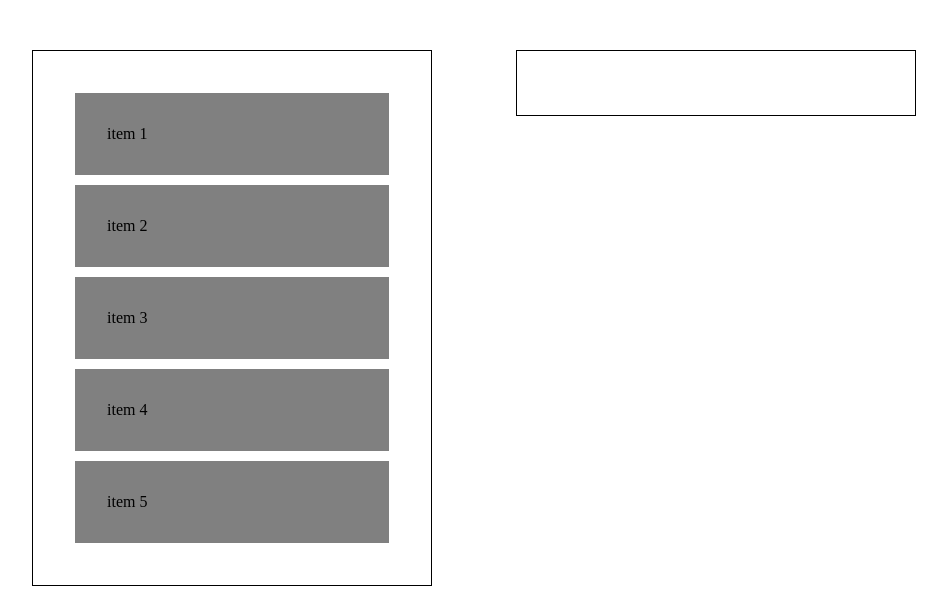
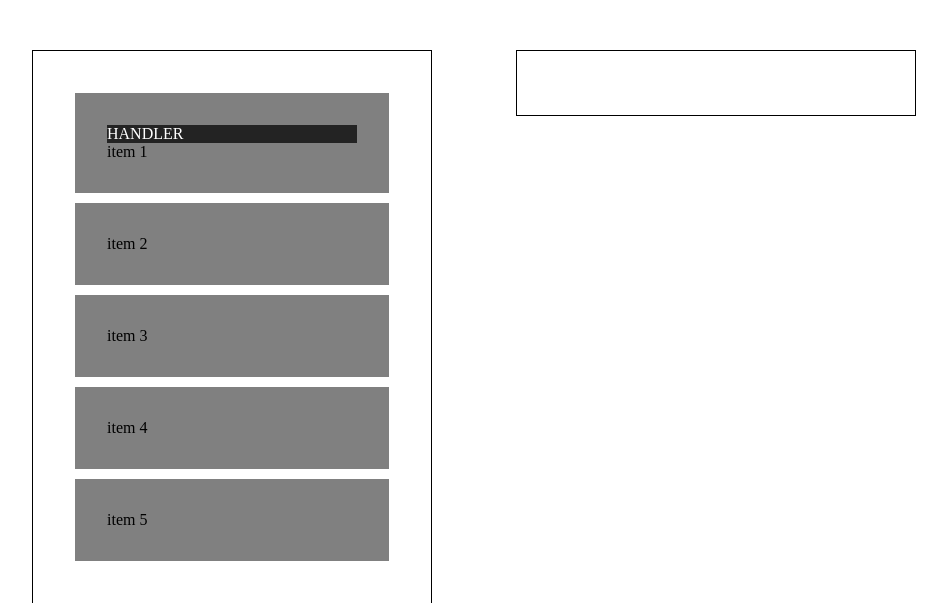
Before and after one commit to lheido/Droppelganger, a website: page index.html in a window 1280 px wide. Shown: the top 603 px of the page, without its empty margins (18-965 px from the left). Drawn offline with nearby package versions, Linux system fonts and the light colour scheme.

Commit message:
add possibility to define a handler in droppelganger-item

```diff
--- a/droppelganger.css
+++ b/droppelganger.css
@@ -27,3 +27,12 @@
 .droppelganger-container.container-hovered {
 
 }
+
+.droppelganger-item, .droppelganger-item-handler {
+    cursor: grab;
+}
+
+.droppelganger-item.moving,
+.droppelganger-item.moving .droppelganger-item-handler{
+    cursor: grabbing;
+}
--- a/droppelganger.js
+++ b/droppelganger.js
@@ -1,13 +1,20 @@
 var Droppelganger = function(options) {
     if (Hammer == undefined) {
-        throw "Droppelganger depend on hammerjs lib. please install it before use it.";
+        throw "Droppelganger depend on hammerjs lib. please install/load it before use it.";
     }
     this.setOptions(options);
     this.containers = document.getElementsByClassName('droppelganger-container');
     this.items = document.getElementsByClassName('droppelganger-item');
     var self = this;
     Hammer.each(this.items, function(item, index, src){
-        var mc = new Hammer(item);
+        var mc;
+        var handlers = item.getElementsByClassName('droppelganger-item-handler');
+        if (handlers.length > 0) {
+            mc = new Hammer(handlers[0]);
+            item.style.cursor = 'default';
+        } else {
+            mc = new Hammer(item);
+        }
         mc.get('pan').set({ direction: Hammer.DIRECTION_ALL });
         mc.on('panstart', function(e){
             self.onPanStart(e, item);
--- a/index.html
+++ b/index.html
@@ -20,6 +20,10 @@
             padding: 32px;
             margin: 10px;
         }
+        .droppelganger-item-handler {
+            background-color: #232323;
+            color: white;
+        }
         .custom-moving {
             box-shadow: 0px 0px 20px black;
         }
@@ -30,7 +34,7 @@
 </head>
 <body>
     <div class="droppelganger-container">
-        <div class="droppelganger-item">item 1</div>
+        <div class="droppelganger-item"><div class="droppelganger-item-handler">HANDLER</div> item 1</div>
         <div class="droppelganger-item">item 2</div>
         <div class="droppelganger-item">item 3</div>
         <div class="droppelganger-item">item 4</div>
```
